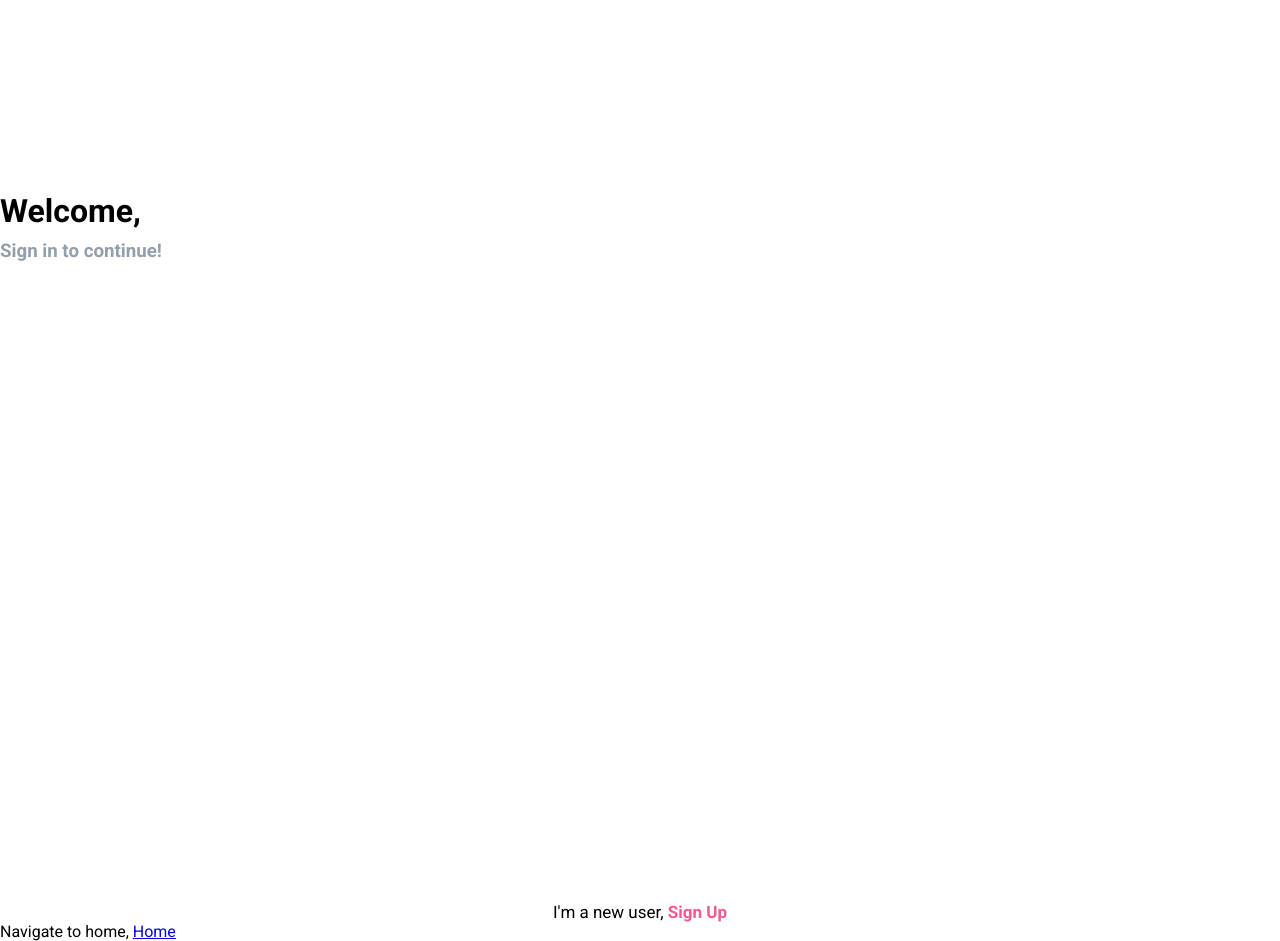
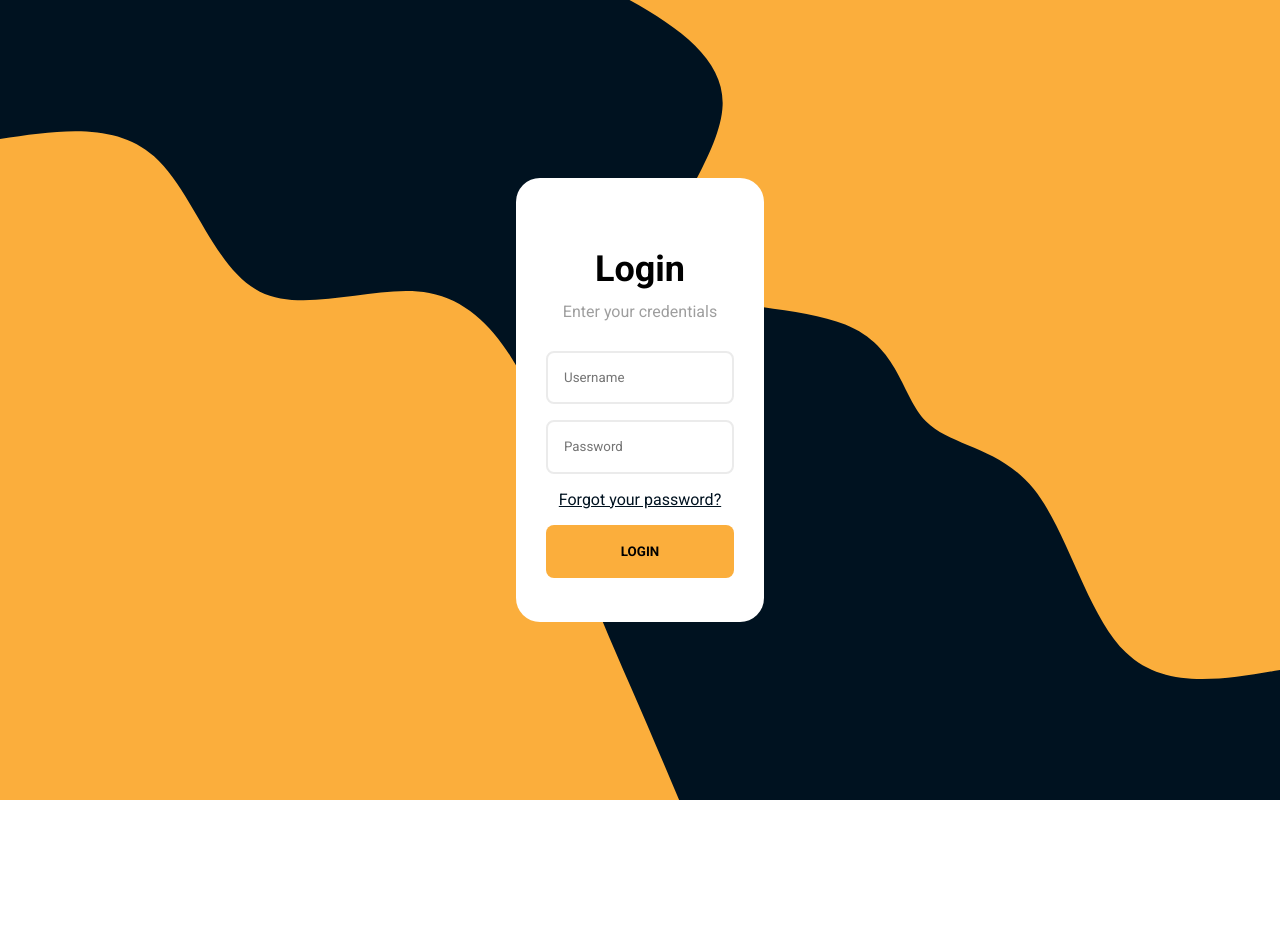
Before and after one commit to ro-ed/Sittotrang, an Angular app: page / in a window 1280 px wide. After the commit the page ends 800 px from the top, so only its background shows below. Built offline with nearby package versions, Linux system fonts and the light colour scheme.

Commit message:
New login

```diff
--- a/src/app/login/login.component.html
+++ b/src/app/login/login.component.html
@@ -1,16 +1,29 @@
-<div>
+<!-- <div>
 <h1>Welcome,</h1>
 <h3>Sign in to continue!</h3>
+ <app-input label="Email" name="email" type="email" (childOutput)="onEmailEntry()"></app-input>
+  <app-input label="Password" type="password" name="password" (childOutput)="onPasswordEntry()"></app-input>  -->
 
-<!-- <form>
-  <app-input label="Email" name="email" type="email" (childOutput)="onEmailEntry()"></app-input>
-  <app-input label="Password" type="password" name="password" (childOutput)="onPasswordEntry()"></app-input> -->
+  <!-- <form>
+   -->
   <!-- <a routerLink="#" class="forgot-password-link">Forgot Password?</a> -->
 
   <!-- <app-button label="Login" (click)="onLogin($event)"></app-button>
   < <app-icon-button icon="logo-facebook" label="Connect with Facebook"></app-icon-button> -->
 <!-- </form> -->
 
-<p class="footer-text">I'm a new user, <a routerLink="/register">Sign Up</a></p>
+<!-- <p class="footer-text">I'm a new user, <a routerLink="/register">Sign Up</a></p>
 <p>Navigate to home, <a routerLink="/home">Home</a></p>
+</div> -->
+
+
+<div class="login-card">
+  <h2>Login</h2>
+  <h3>Enter your credentials</h3>
+  <form class="login-form">
+    <input type="text" placeholder="Username">
+    <input type="password" placeholder="Password">
+    <a href="#">Forgot your password?</a>
+    <button>LOGIN</button>
+  </form>
 </div>
--- a/src/app/login/login.component.scss
+++ b/src/app/login/login.component.scss
@@ -1,48 +1,140 @@
 * {
     margin: 0;
     padding: 0;
+    box-sizing: border-box;
 }
 
-h1 {
-    margin-top: 15%;
-    margin-bottom: 10px;
-    font-size: 32px;
-    font-weight: 700;
+button {
+    height: 2em;
 }
 
-h3 {
-    color: #939fab;
+html, body {
+    height: 100%;
+}
+
+a, button {
+    cursor: pointer;
+}
+
+@keyframes pan {
+    100% { background-position: 15% 50%;}
+}
+
+body {
+    display: grid;
+    place-items: center;
+    margin: 0;
+    padding: 0 24px;
+    background-image: url("../images/blob-scene-haikei.svg");
+    background-repeat: no-repeat;
+    background-size: cover;
+    animation: pan 10s infinite alternate linear;
+}
+
+@media (width: 500px){
+    body {
+        padding: 0;
+    }
+}
+
+.login-card {
+    width: 100%;
+    padding: 70px 30px 44px;
+    border-radius: 24px;
+    background: #ffffff;
+    text-align: center;
+}
+
+@media (width: 500px){
+    .login-card {
+        margin: 0;
+        width: 400px;
+    }
+}
+
+.login-card > h2 {
+    margin: 0 0 12px;
+    font-size: 36px;
     font-weight: 600;
 }
 
-form {
-    margin-top: 6rem;
-
-    .forgot-password-link {
-        text-decoration: none;
-        display: inline-block;
-        width: 100%;
-        text-align: right;
-        font-weight: 600;
-        font-size: 14px;
-        color: #4a4a4a;
-    }
-
-    app-button {
-        display: block;
-        margin-top: 3rem;
-        width: 100%;
-    }
+.login-card > h3 {
+    margin: 0 0 30px;
+    font-weight: 500;
+    font-size: 16px;
+    color: rgba(0,0,0,0.38);
 }
 
-.footer-text {
-    text-align: center;
-    font-size: 17px;
-    margin-top: 50%;
+.login-form {
+    width: 100%;
+    margin: 0;
+    display: grid;
+    gap: 16px;
+}
 
-    a {
-        text-decoration: none;
-        font-weight: 600;
-        color: #fa578e;
-    }
+.login-form > a { color: #001220;}
+
+.login-form > input,
+.login-form > button {
+    width: 100%;
+    height: 4em;
+    padding: 0 16px;
+    border-radius: 8px;
 }
+
+.login-form > input {
+    border: 2px solid #ebebeb;
+}
+
+.login-form > button {
+    width: 100%;
+    height: 4em;
+    border: 0;
+    background: #FBAE3C;
+    color: black;
+    font-weight: 600;
+}
+
+// h1 {
+//     margin-top: 15%;
+//     margin-bottom: 10px;
+//     font-size: 32px;
+//     font-weight: 700;
+// }
+
+// h3 {
+//     color: #939fab;
+//     font-weight: 600;
+// }
+
+// form {
+//     margin-top: 6rem;
+
+//     .forgot-password-link {
+//         text-decoration: none;
+//         display: inline-block;
+//         width: 100%;
+//         text-align: right;
+//         font-weight: 600;
+//         font-size: 14px;
+//         color: #4a4a4a;
+//     }
+
+//     app-button {
+//         display: block;
+//         margin-top: 3rem;
+//         width: 100%;
+//     }
+// }
+
+// .footer-text {
+//     text-align: center;
+//     font-size: 17px;
+//     margin-top: 50%;
+
+//     a {
+//         text-decoration: none;
+//         font-weight: 600;
+//         color: #fa578e;
+//     }
+// }
--- a/src/styles.scss
+++ b/src/styles.scss
@@ -1,7 +1,36 @@
 /* You can add global styles to this file, and also import other style files */
 
+* {
+    margin: 0;
+    padding: 0;
+    box-sizing: border-box;
+}
+
+html, body {
+    height: 100%;
+}
+
+a, button {
+    cursor: pointer;
+}
+
+button{
+    height: 4em;
+}
+
+@keyframes pan {
+    100% { background-position: 15% 50%;}
+}
+
 body {
+    display: grid;
+    place-items: center;
     margin: 0;
+    padding: 0 24px;
+    background-image: url("./app/images/blob-scene-haikei.svg");
+    background-repeat: no-repeat;
+    background-size: cover;
+    animation: pan 6s infinite alternate linear;
 }
 
 * {
```
Also changed, not shown: src/app/images/blob-scene-haikei.svg (added).
